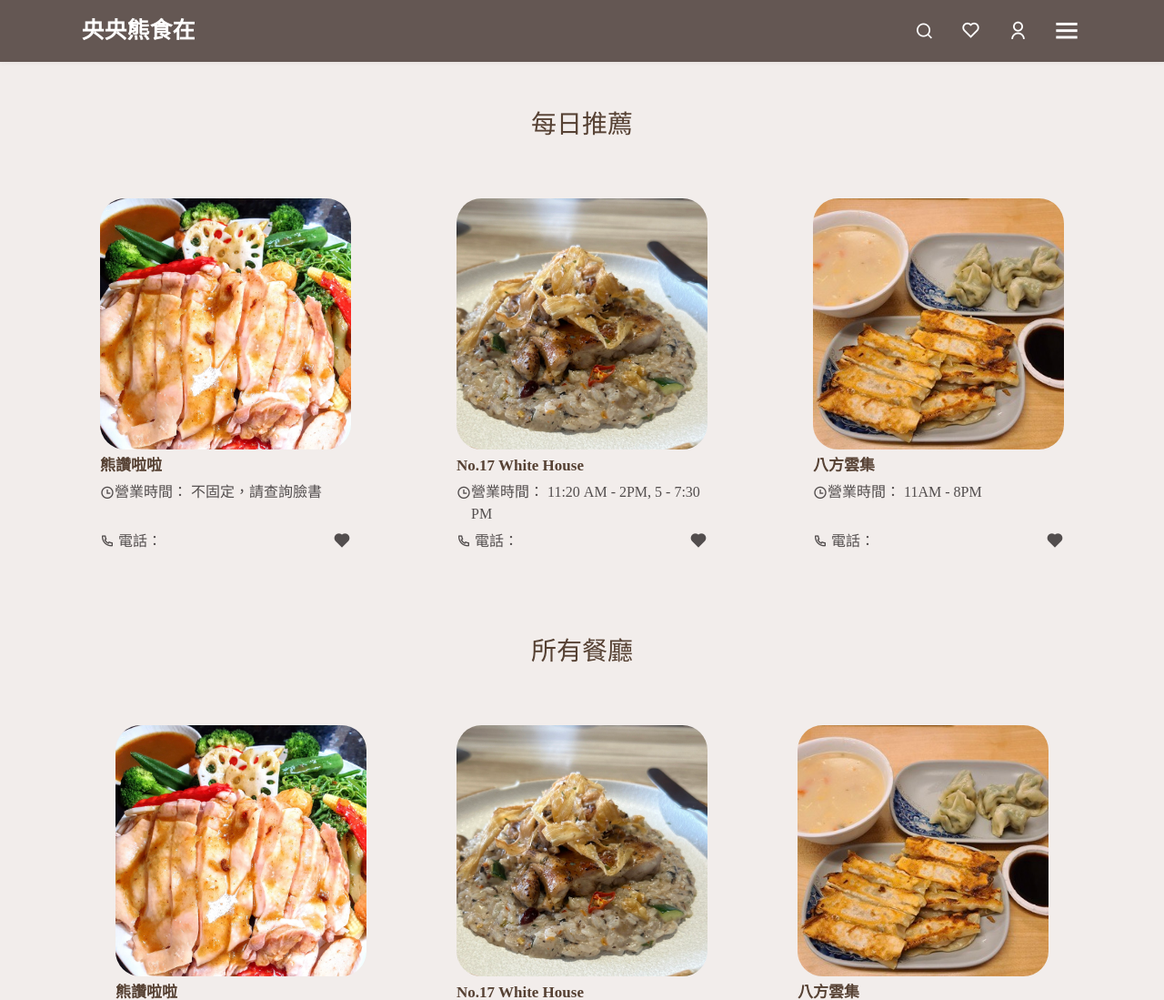
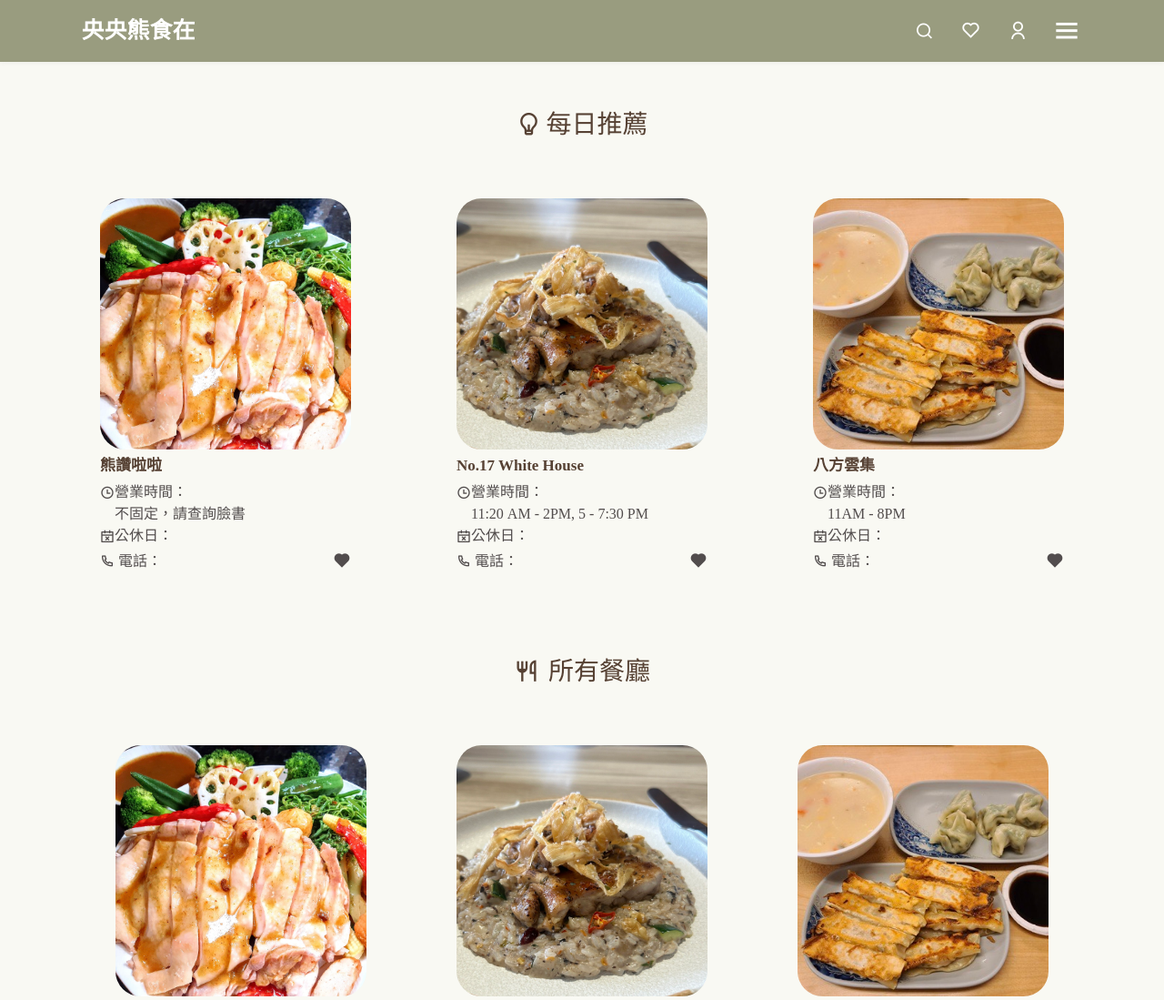
Before and after one commit to Noora66612/-project, a PHP site: page /home.html in a window 1280 px wide. Shown: the top 1099 px of the page at 91% size. Run offline with PHP 8.4, Linux system fonts and the light colour scheme; some web fonts are replaced.

Commit message:
Add files via upload

```diff
--- a/home.css
+++ b/home.css
@@ -16,13 +16,13 @@
 }
 
 :root{
-    --hdbg-color: #645753;
+    --hdbg-color: #999C7F;
     --hdtext-color: #ffffff;
-    --bg-color: rgb(242, 237, 235);
+    --bg-color: #f7f8f0bd;
     --text-color: rgb(86, 65, 51);
     --main-color: #f0f0f0;
     --other-color: #D64C4C;
-    --second-color: black;
+    --second-color: #524d4d;
 
     --h1-font: 5.5rem;
     --h2-font: 3.5rem;
@@ -196,16 +196,6 @@ header{
 }
 
 .recs{
-    padding: 10px 5% 30px;
-}
-.n-restaurants{
-    padding: 70px 5% 30px;
-}
-.center-text{
-    text-align: center;
-}
-
-.recs{
     padding: 120px 5% 30px;
 }
 .n-restaurants{
@@ -259,12 +249,15 @@ header{
 }
 .row a:hover{
     transform: scale(1.03);
-    color: #524d4d;
+    color: var(--second-color);
 }
 .opening-hour{
     display: flex;
-    color: #524d4d;
-    height: 50px;
+    color: var(--second-color);
+}
+.closeday{
+    display: flex;
+    color: var(--second-color);
 }
 .row-in{
     display: flex;
@@ -275,13 +268,13 @@ header{
     margin: 0 auto;
 }
 .phonenum{
-    color: #524d4d;
+    color: var(--second-color);
 }
 
 .row-right a{
     font-size: 20px;
     font-weight: 400;
-    color: #524d4d;
+    color: var(--second-color);
 }
 
 
@@ -297,7 +290,7 @@ header{
     color: var(--text-color);
     font-size: 15px;
     font-weight: 500px;
-    border: 1px solid #524d4d;
+    border: 1px solid var(--second-color);
     border-radius: 30px;
     transition: all 0.6s;
     margin: 0 auto;
@@ -390,9 +383,14 @@ header{
     outline: none;
     font-size: 20px;
     font-weight: 400;
-    color: #524d4d;
+    color: var(--second-color);
 }
 
 .btn1 :hover{
     cursor: pointer;
 }
+
+.modal-header .modal-title {
+    display: flex;
+    align-items: center;
+}
--- a/home.html
+++ b/home.html
@@ -20,8 +20,6 @@
     <!-- remix-icons link -->
     <link href="https://cdn.jsdelivr.net/npm/remixicon@4.2.0/fonts/remixicon.css"
     rel="stylesheet"/>
-
-    <!-- google fonts link -->
 
     <link rel="stylesheet" href="https://unpkg.com/aos@next/dist/aos.css" />
 
@@ -74,13 +72,13 @@
         <a href=school.html>學餐</a>
         <a href="backdoor.html">後門</a>
         <a href="street.html">宵夜街</a>
-        <a href="#">聯絡我們</a>
+        <a href="#" data-bs-toggle="modal" data-bs-target="#contactModal">聯絡我們</a>
     </div>
 
     <!--- 每日推薦 --->
     <section class="recs">
         <div class="center-text">
-            <h3>每日推薦</h3>
+            <h3><i class="ri-lightbulb-line" style="margin-right: 5px;"></i>每日推薦</h3>
         </div>
         <div class="n-content">
             <div class="row">
@@ -92,7 +90,11 @@
                 <div class="opening-hour">
                     <i class="ri-time-line"></i>
                     營業時間：
-                    不固定，請查詢臉書
+                    <br>不固定，請查詢臉書
+                </div>
+                <div class="closeday">
+                    <i class="ri-calendar-close-line"></i>
+                    公休日：
                 </div>
                 </div>
 
@@ -118,7 +120,11 @@
                 <div class="opening-hour">
                     <i class="ri-time-line"></i>
                     營業時間：
-                    11:20 AM - 2PM, 5 - 7:30 PM
+                    <br>11:20 AM - 2PM, 5 - 7:30 PM
+                </div>
+                <div class="closeday">
+                    <i class="ri-calendar-close-line"></i>
+                    公休日：
                 </div>
                 </div>
 
@@ -144,7 +150,11 @@
                 <div class="opening-hour">
                     <i class="ri-time-line"></i>
                     營業時間：
-                    11AM - 8PM
+                    <br>11AM - 8PM
+                </div>
+                <div class="closeday">
+                    <i class="ri-calendar-close-line"></i>
+                    公休日：
                 </div>
                 </div>
 
@@ -167,7 +177,7 @@
     <!--- 所有餐廳 --->
     <section class="n-restaurants">
         <div class="center-text">
-            <h3>所有餐廳</h3>
+            <h3><i class="ri-restaurant-line" style="margin-right: 10px;"></i>所有餐廳</h3>
         </div>
 
         <div class="n-content">
@@ -180,7 +190,11 @@
                 <div class="opening-hour">
                     <i class="ri-time-line"></i>
                     營業時間：
-                    不固定，請查詢臉書
+                    <br>不固定，請查詢臉書
+                </div>
+                <div class="closeday">
+                    <i class="ri-calendar-close-line"></i>
+                    公休日：
                 </div>
                 </div>
 
@@ -206,7 +220,11 @@
                     <div class="opening-hour">
                         <i class="ri-time-line"></i>
                         營業時間：
-                        11:20 AM - 2PM, 5 - 7:30 PM
+                        <br>11:20 AM - 2PM, 5 - 7:30 PM
+                    </div>
+                    <div class="closeday">
+                        <i class="ri-calendar-close-line"></i>
+                        公休日：
                     </div>
                 </div>
 
@@ -232,7 +250,11 @@
                 <div class="opening-hour">
                     <i class="ri-time-line"></i>
                     營業時間：
-                    11AM - 8PM
+                    <br>11AM - 8PM
+                </div>
+                <div class="closeday">
+                    <i class="ri-calendar-close-line"></i>
+                    公休日：
                 </div>
                 </div>
 
@@ -258,7 +280,11 @@
                 <div class="opening-hour">
                     <i class="ri-time-line"></i>
                     營業時間：
-                    11:30 AM - 2PM, 5 - 8 PM
+                    <br>11:30 AM - 2PM, 5 - 8 PM
+                </div>
+                <div class="closeday">
+                    <i class="ri-calendar-close-line"></i>
+                    公休日：
                 </div>
                 </div>
 
@@ -284,7 +310,11 @@
                 <div class="opening-hour">
                     <i class="ri-time-line"></i>
                     營業時間：
-
+                    <br>
+                </div>
+                <div class="closeday">
+                    <i class="ri-calendar-close-line"></i>
+                    公休日：
                 </div>
                 </div>
 
@@ -310,7 +340,11 @@
                 <div class="opening-hour">
                     <i class="ri-time-line"></i>
                     營業時間：
-
+                    <br>
+                </div>
+                <div class="closeday">
+                    <i class="ri-calendar-close-line"></i>
+                    公休日：
                 </div>
                 </div>
 
@@ -336,7 +370,11 @@
                 <div class="opening-hour">
                     <i class="ri-time-line"></i>
                     營業時間：
-
+                    <br>
+                </div>
+                <div class="closeday">
+                    <i class="ri-calendar-close-line"></i>
+                    公休日：
                 </div>
                 </div>
 
@@ -362,7 +400,11 @@
                 <div class="opening-hour">
                     <i class="ri-time-line"></i>
                     營業時間：
-
+                    <br>
+                </div>
+                <div class="closeday">
+                    <i class="ri-calendar-close-line"></i>
+                    公休日：
                 </div>
                 </div>
 
@@ -387,7 +429,7 @@
     <!--- 後門餐廳 --->
     <section class="n-restaurants">
         <div class="center-text">
-            <h3>後門餐廳</h3>
+            <h3><i class="ri-restaurant-line" style="margin-right: 10px;"></i>後門餐廳</h3>
         </div>
 
         <div class="n-content">
@@ -400,7 +442,11 @@
                 <div class="opening-hour">
                     <i class="ri-time-line"></i>
                     營業時間：
-                    不固定，請查詢臉書
+                    <br>不固定，請查詢臉書
+                </div>
+                <div class="closeday">
+                    <i class="ri-calendar-close-line"></i>
+                    公休日：
                 </div>
                 </div>
 
@@ -426,7 +472,11 @@
                     <div class="opening-hour">
                         <i class="ri-time-line"></i>
                         營業時間：
-                        11:20 AM - 2PM, 5 - 7:30 PM
+                        <br>11:20 AM - 2PM, 5 - 7:30 PM
+                    </div>
+                    <div class="closeday">
+                        <i class="ri-calendar-close-line"></i>
+                        公休日：
                     </div>
                 </div>
 
@@ -452,7 +502,11 @@
                 <div class="opening-hour">
                     <i class="ri-time-line"></i>
                     營業時間：
-                    11AM - 8PM
+                    <br>11AM - 8PM
+                </div>
+                <div class="closeday">
+                    <i class="ri-calendar-close-line"></i>
+                    公休日：
                 </div>
                 </div>
 
@@ -478,7 +532,11 @@
                 <div class="opening-hour">
                     <i class="ri-time-line"></i>
                     營業時間：
-                    11:30 AM - 2PM, 5 - 8 PM
+                    <br>11:30 AM - 2PM, 5 - 8 PM
+                </div>
+                <div class="closeday">
+                    <i class="ri-calendar-close-line"></i>
+                    公休日：
                 </div>
                 </div>
 
@@ -504,7 +562,11 @@
                 <div class="opening-hour">
                     <i class="ri-time-line"></i>
                     營業時間：
-
+                    <br>
+                </div>
+                <div class="closeday">
+                    <i class="ri-calendar-close-line"></i>
+                    公休日：
                 </div>
                 </div>
 
@@ -530,7 +592,11 @@
                 <div class="opening-hour">
                     <i class="ri-time-line"></i>
                     營業時間：
-
+                    <br>
+                </div>
+                <div class="closeday">
+                    <i class="ri-calendar-close-line"></i>
+                    公休日：
                 </div>
                 </div>
 
@@ -556,7 +622,11 @@
                 <div class="opening-hour">
                     <i class="ri-time-line"></i>
                     營業時間：
-
+                    <br>
+                </div>
+                <div class="closeday">
+                    <i class="ri-calendar-close-line"></i>
+                    公休日：
                 </div>
                 </div>
 
@@ -582,7 +652,11 @@
                 <div class="opening-hour">
                     <i class="ri-time-line"></i>
                     營業時間：
-
+                    <br>
+                </div>
+                <div class="closeday">
+                    <i class="ri-calendar-close-line"></i>
+                    公休日：
                 </div>
                 </div>
 
@@ -607,7 +681,7 @@
     <!--- 宵夜街餐廳 --->
 <section class="n-restaurants">
     <div class="center-text">
-        <h3>宵夜街餐廳</h3>
+        <h3><i class="ri-restaurant-line" style="margin-right: 10px;"></i>宵夜街餐廳</h3>
     </div>
 
     <div class="n-content">
@@ -620,7 +694,11 @@
             <div class="opening-hour">
                 <i class="ri-time-line"></i>
                 營業時間：
-                不固定，請查詢臉書
+                <br>不固定，請查詢臉書
+            </div>
+            <div class="closeday">
+                <i class="ri-calendar-close-line"></i>
+                公休日：
             </div>
             </div>
 
@@ -646,7 +724,11 @@
                 <div class="opening-hour">
                     <i class="ri-time-line"></i>
                     營業時間：
-                    11:20 AM - 2PM, 5 - 7:30 PM
+                    <br>11:20 AM - 2PM, 5 - 7:30 PM
+                </div>
+                <div class="closeday">
+                    <i class="ri-calendar-close-line"></i>
+                    公休日：
                 </div>
             </div>
 
@@ -672,7 +754,11 @@
             <div class="opening-hour">
                 <i class="ri-time-line"></i>
                 營業時間：
-                11AM - 8PM
+                <br>11AM - 8PM
+            </div>
+            <div class="closeday">
+                <i class="ri-calendar-close-line"></i>
+                公休日：
             </div>
             </div>
 
@@ -698,7 +784,11 @@
             <div class="opening-hour">
                 <i class="ri-time-line"></i>
                 營業時間：
-                11:30 AM - 2PM, 5 - 8 PM
+                <br>11:30 AM - 2PM, 5 - 8 PM
+            </div>
+            <div class="closeday">
+                <i class="ri-calendar-close-line"></i>
+                公休日：
             </div>
             </div>
 
@@ -724,7 +814,11 @@
             <div class="opening-hour">
                 <i class="ri-time-line"></i>
                 營業時間：
-
+                <br>
+            </div>
+            <div class="closeday">
+                <i class="ri-calendar-close-line"></i>
+                公休日：
             </div>
             </div>
 
@@ -750,7 +844,11 @@
             <div class="opening-hour">
                 <i class="ri-time-line"></i>
                 營業時間：
-
+                <br>
+            </div>
+            <div class="closeday">
+                <i class="ri-calendar-close-line"></i>
+                公休日：
             </div>
             </div>
 
@@ -776,7 +874,11 @@
             <div class="opening-hour">
                 <i class="ri-time-line"></i>
                 營業時間：
-
+                <br>
+            </div>
+            <div class="closeday">
+                <i class="ri-calendar-close-line"></i>
+                公休日：
             </div>
             </div>
 
@@ -802,7 +904,11 @@
             <div class="opening-hour">
                 <i class="ri-time-line"></i>
                 營業時間：
-
+                <br>
+            </div>
+            <div class="closeday">
+                <i class="ri-calendar-close-line"></i>
+                公休日：
             </div>
             </div>
 
@@ -821,14 +927,13 @@
 
 </section>
 <div class="n-btn">
-    <a href="street.html" class="btn">查看所有</a>
+    <a href=street.html class="btn">查看所有</a>
 </div>
-
 
     <!--- 學餐 --->
     <section class="n-restaurants">
         <div class="center-text">
-            <h3>學餐</h3>
+            <h3><i class="ri-restaurant-line" style="margin-right: 10px;"></i>學餐</h3>
         </div>
 
         <div class="n-content">
@@ -841,7 +946,11 @@
                 <div class="opening-hour">
                     <i class="ri-time-line"></i>
                     營業時間：
-                    不固定，請查詢臉書
+                    <br>不固定，請查詢臉書
+                </div>
+                <div class="closeday">
+                    <i class="ri-calendar-close-line"></i>
+                    公休日：
                 </div>
                 </div>
 
@@ -867,7 +976,11 @@
                     <div class="opening-hour">
                         <i class="ri-time-line"></i>
                         營業時間：
-                        11:20 AM - 2PM, 5 - 7:30 PM
+                        <br>11:20 AM - 2PM, 5 - 7:30 PM
+                    </div>
+                    <div class="closeday">
+                        <i class="ri-calendar-close-line"></i>
+                        公休日：
                     </div>
                 </div>
 
@@ -893,7 +1006,11 @@
                 <div class="opening-hour">
                     <i class="ri-time-line"></i>
                     營業時間：
-                    11AM - 8PM
+                    <br>11AM - 8PM
+                </div>
+                <div class="closeday">
+                    <i class="ri-calendar-close-line"></i>
+                    公休日：
                 </div>
                 </div>
 
@@ -919,7 +1036,11 @@
                 <div class="opening-hour">
                     <i class="ri-time-line"></i>
                     營業時間：
-                    11:30 AM - 2PM, 5 - 8 PM
+                    <br>11:30 AM - 2PM, 5 - 8 PM
+                </div>
+                <div class="closeday">
+                    <i class="ri-calendar-close-line"></i>
+                    公休日：
                 </div>
                 </div>
 
@@ -945,7 +1066,11 @@
                 <div class="opening-hour">
                     <i class="ri-time-line"></i>
                     營業時間：
-
+                    <br>
+                </div>
+                <div class="closeday">
+                    <i class="ri-calendar-close-line"></i>
+                    公休日：
                 </div>
                 </div>
 
@@ -971,7 +1096,11 @@
                 <div class="opening-hour">
                     <i class="ri-time-line"></i>
                     營業時間：
-
+                    <br>
+                </div>
+                <div class="closeday">
+                    <i class="ri-calendar-close-line"></i>
+                    公休日：
                 </div>
                 </div>
 
@@ -997,7 +1126,11 @@
                 <div class="opening-hour">
                     <i class="ri-time-line"></i>
                     營業時間：
-
+                    <br>
+                </div>
+                <div class="closeday">
+                    <i class="ri-calendar-close-line"></i>
+                    公休日：
                 </div>
                 </div>
 
@@ -1023,7 +1156,11 @@
                 <div class="opening-hour">
                     <i class="ri-time-line"></i>
                     營業時間：
-
+                    <br>
+                </div>
+                <div class="closeday">
+                    <i class="ri-calendar-close-line"></i>
+                    公休日：
                 </div>
                 </div>
 
@@ -1042,7 +1179,21 @@
 
     </section>
     <div class="n-btn">
-        <a href="school.html" class="btn">查看所有</a>
+        <a href=school.html class="btn">查看所有</a>
+    </div>
+
+    <div class="modal fade" id="contactModal" tabindex="-1" aria-labelledby="contactModalLabel" aria-hidden="true">
+        <div class="modal-dialog">
+            <div class="modal-content">
+                <div class="modal-header">
+                    <h5 class="modal-title" id="contactModalLabel"><i class="ri-mail-line" style="margin-right: 10px;"></i>聯絡我們</h5>
+                    <button type="button" class="btn-close" data-bs-dismiss="modal" aria-label="Close"></button>
+                </div>
+                <div class="modal-body">
+                    <p>哈囉！有任何問題歡迎聯絡信箱：<a href="mailto:ncufood@gmail.com">ncufood@gmail.com</a>，我們會儘速處理唷！</p>
+                </div>
+            </div>
+        </div>
     </div>
 
 
--- a/home.js
+++ b/home.js
@@ -55,3 +55,9 @@ document.addEventListener('click', function(event) {
     searchInput.classList.remove('active');
   }
 });
+
+
+container.innerHTML = "";
+items.forEach(function(item) {
+    container.appendChild(item);
+});
--- a/introduction.js
+++ b/introduction.js
@@ -130,3 +130,9 @@ document.addEventListener('DOMContentLoaded', function() {
         textarea.setAttribute('placeholder', '');
     }
 });
+
+
+container.innerHTML = "";
+items.forEach(function(item) {
+    container.appendChild(item);
+});
--- a/script.js
+++ b/script.js
@@ -55,3 +55,8 @@ document.addEventListener('click', function(event) {
     searchInput.classList.remove('active');
   }
 });
+
+container.innerHTML = "";
+items.forEach(function(item) {
+    container.appendChild(item);
+});
```
Also changed, not shown: all.html (+44 -16 lines), backdoor.html (+44 -17 lines), introduction.css (+17 -10 lines), introduction.html (+18 -5 lines), myfavfix.css (+4 -3 lines), myfavfix.html (+4 -4 lines), school.html (+44 -17 lines), street.html (+43 -17 lines), style.css (+9 -38 lines).
